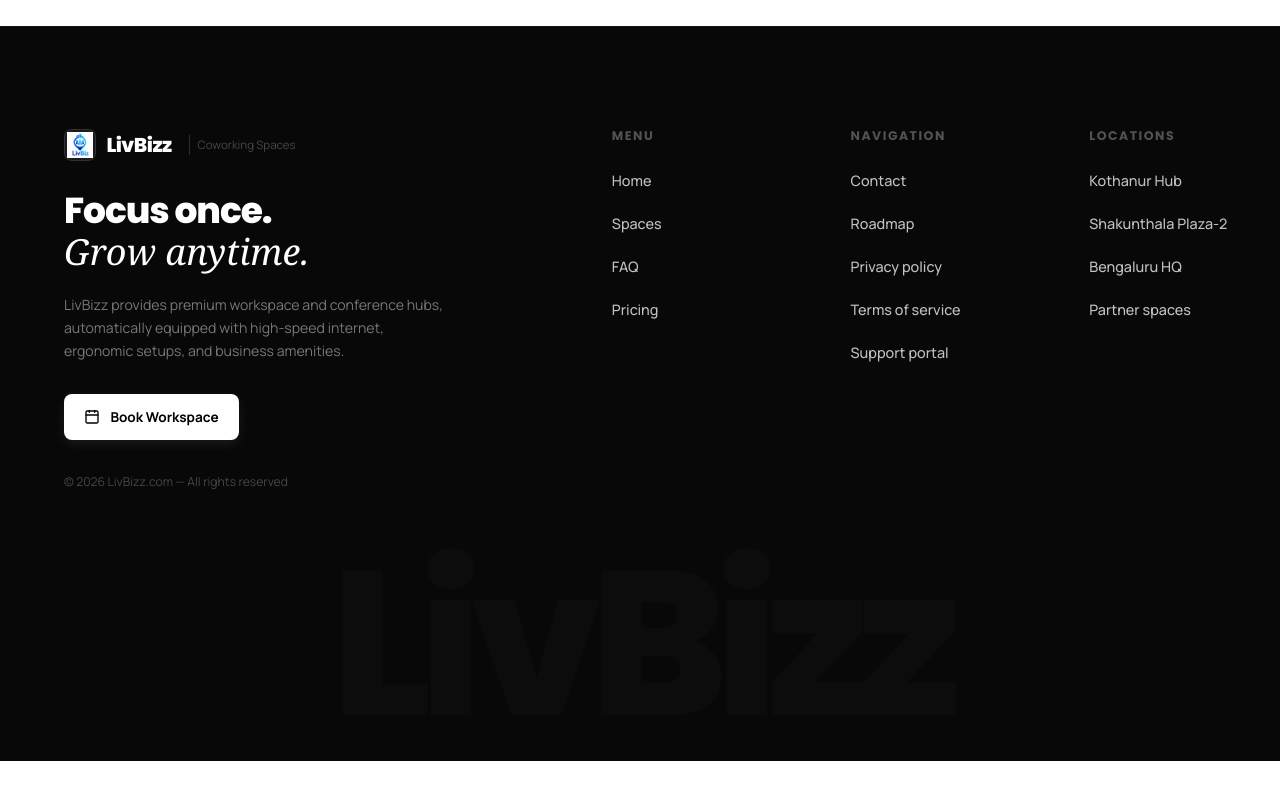
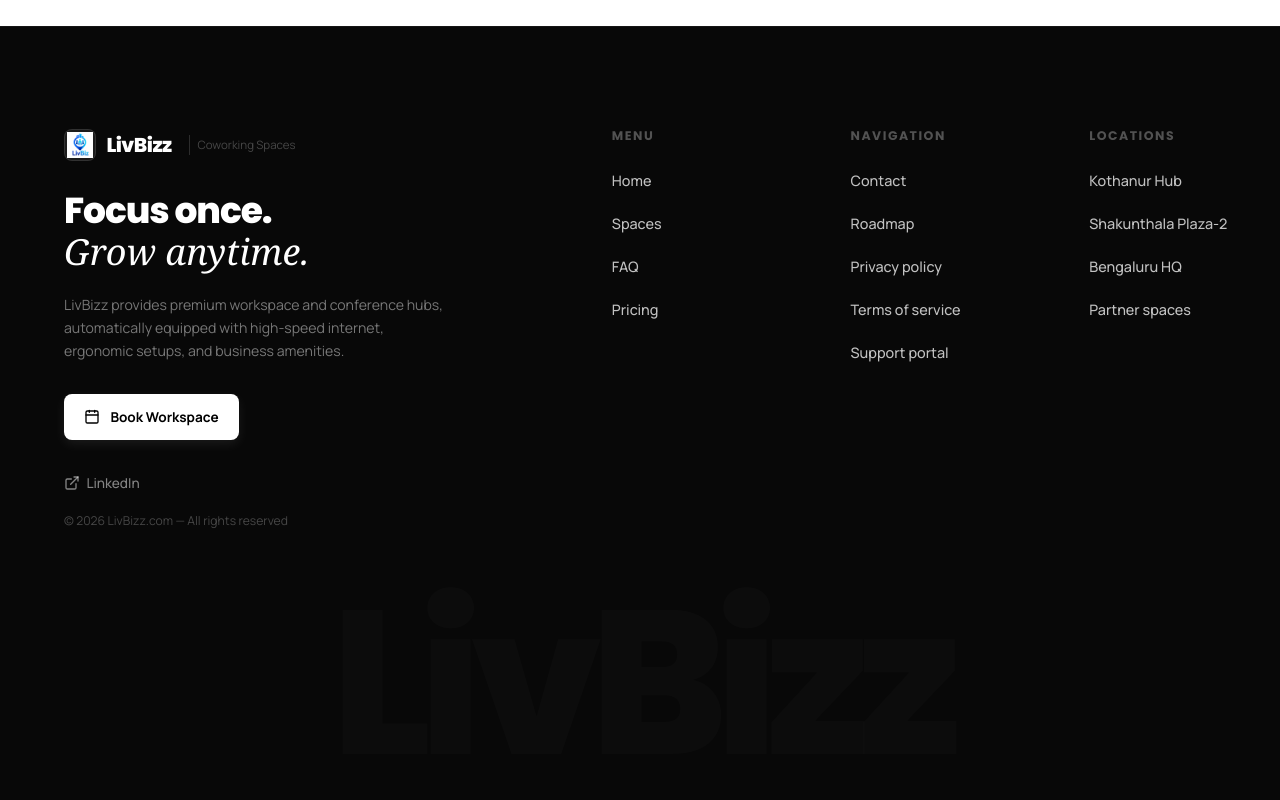
Before and after one commit to JoyalJJoy/Livbiz, a Next.js app: page / in a window 1280 px wide. Shown: the part 5575-6375 px from the top of the page. Before the commit the page ends 6336 px from the top, so only its background shows below. Built offline with nearby package versions, Linux system fonts and the light colour scheme; no server answers.

Commit message:
add linkedin link to footer

```diff
--- a/src/components/Footer.module.css
+++ b/src/components/Footer.module.css
@@ -131,6 +131,27 @@
   box-shadow: 0 6px 18px rgba(255, 255, 255, 0.15);
 }
 
+.socialRow {
+  display: flex;
+  gap: 0.75rem;
+  margin-bottom: 1rem;
+}
+
+.socialLink {
+  display: inline-flex;
+  align-items: center;
+  gap: 0.4rem;
+  font-size: 0.85rem;
+  font-weight: 500;
+  color: rgba(255, 255, 255, 0.5);
+  text-decoration: none;
+  transition: all 0.2s ease;
+}
+
+.socialLink:hover {
+  color: #0a66c2;
+}
+
 .copyright {
   font-family: var(--font-body, system-ui);
   font-size: 0.76rem;
--- a/src/components/Footer.tsx
+++ b/src/components/Footer.tsx
@@ -1,7 +1,7 @@
 import Image from 'next/image';
 import styles from './Footer.module.css';
 import Link from 'next/link';
-import { Calendar } from 'lucide-react';
+import { Calendar, ExternalLink } from 'lucide-react';
 
 export default function Footer() {
   const brandName = "LivBizz";
@@ -48,6 +48,14 @@ export default function Footer() {
               <Calendar size={16} />
               <span>Book Workspace</span>
             </Link>
+
+            {/* Social */}
+            <div className={styles.socialRow}>
+              <a href="https://www.linkedin.com/company/liv-biz-co-working-conference-hub/posts/?feedView=all" target="_blank" rel="noopener noreferrer" className={styles.socialLink} aria-label="LinkedIn">
+                <ExternalLink size={16} />
+                <span>LinkedIn</span>
+              </a>
+            </div>
 
             {/* Copyright */}
             <div className={styles.copyright}>
```
